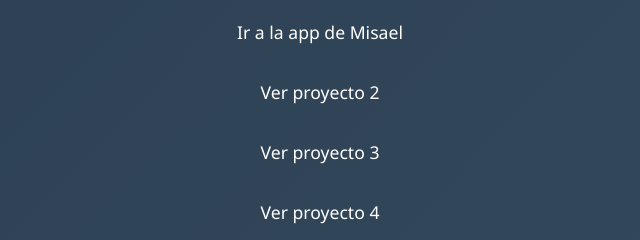
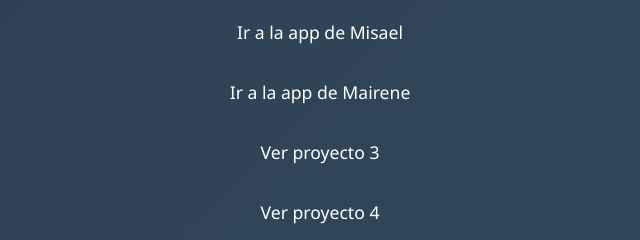
Before and after one commit to MisaelCCab/App_Curso_Lunes, a plain HTML site: page index.html in a window 1280 px wide. Shown: the part 337-577 px from the top of the page, 320-960 px from the left. Drawn offline with Linux system fonts and the light colour scheme.

Commit message:
Cambios index

```diff
--- a/index.html
+++ b/index.html
@@ -206,7 +206,7 @@
 
             <div class="simple-links">
                 <a href="./Misa-Cortes/index.html" class="simple-link">Ir a la app de Misael</a>
-                <a href="./Mairene_Espejel/index.html" class="simple-link">Ver proyecto 2</a>
+                <a href="./Mairene_Espejel/index.html" class="simple-link">Ir a la app de Mairene</a>
                 <a href="./proyectos/proyecto3.html" class="simple-link">Ver proyecto 3</a>
                 <a href="./proyectos/proyecto4.html" class="simple-link">Ver proyecto 4</a>
             </div>
```
